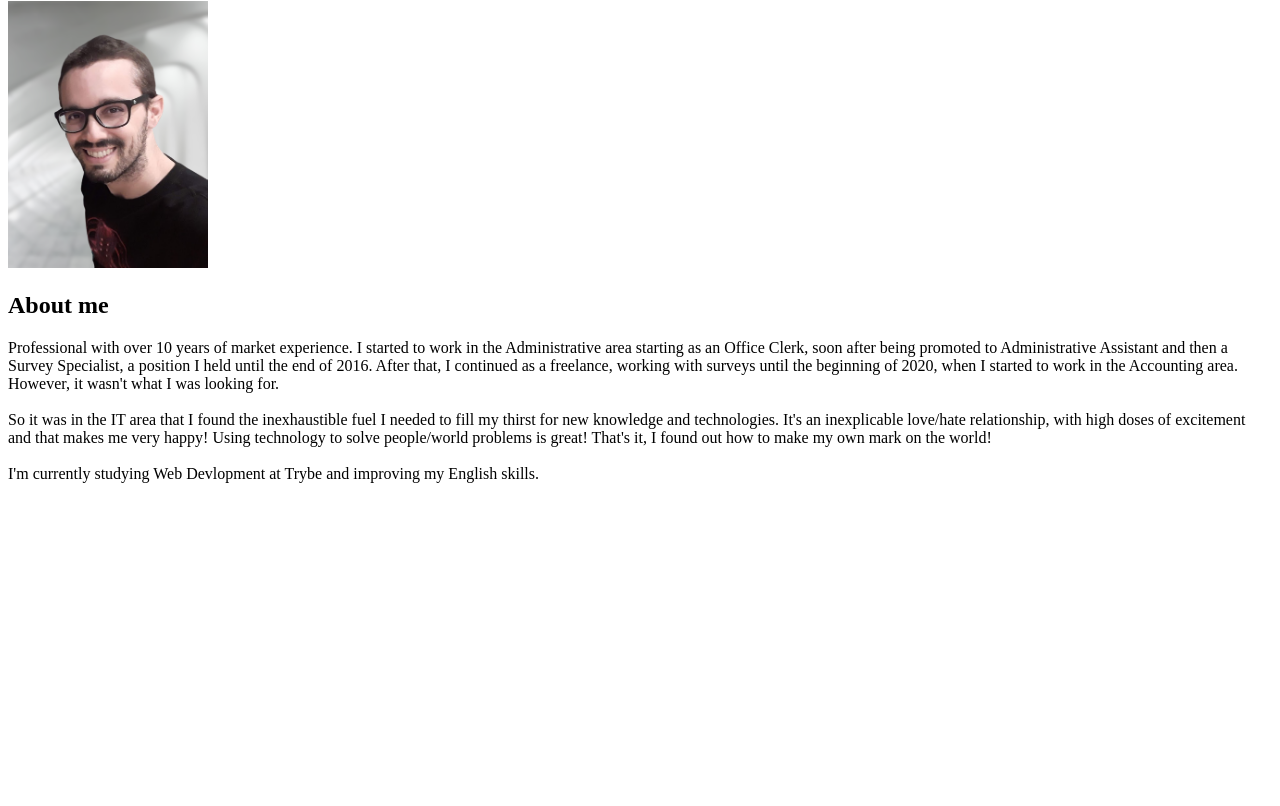
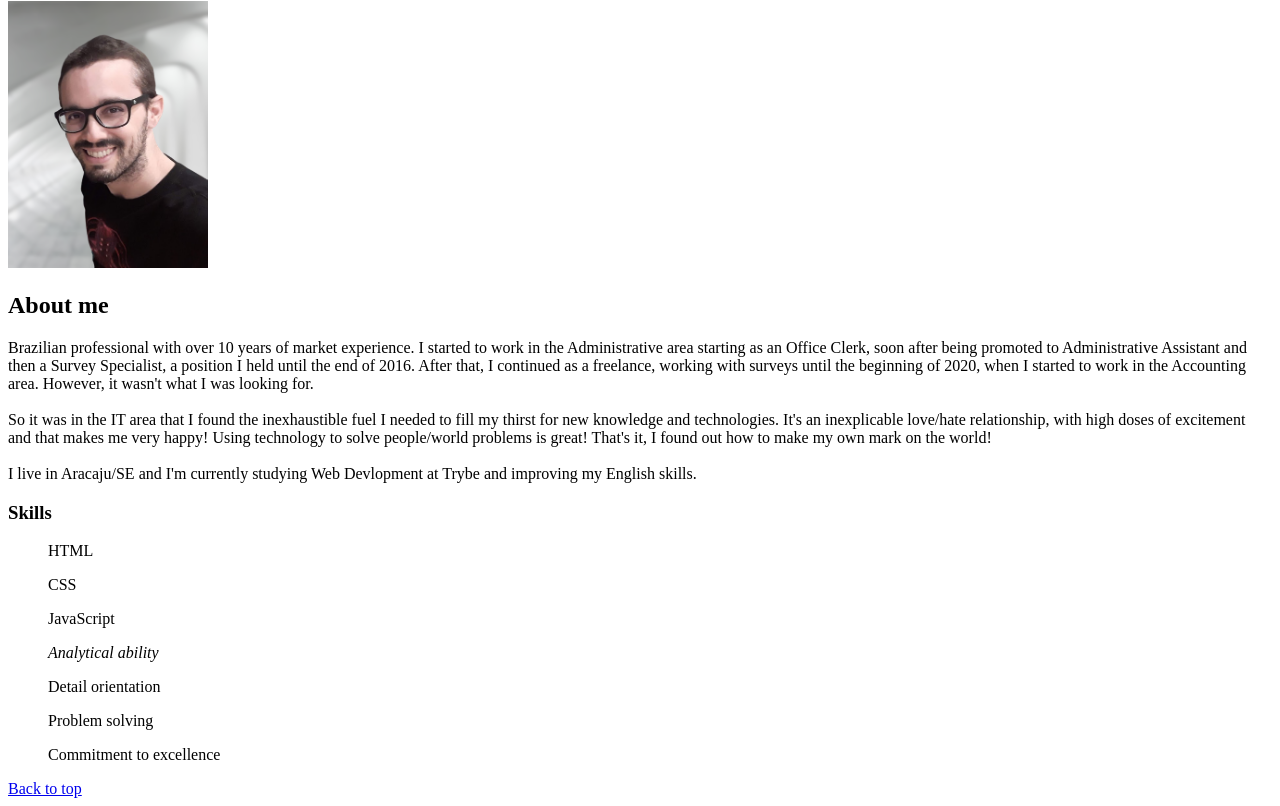
Before and after one commit to guybarreto/guybarreto.github.io, a plain HTML site: page index.html in a window 1280 px wide. Shown: the part 79-885 px from the top of the page. Before the commit the page ends 800 px from the top, so only its background shows below. Drawn offline with Linux system fonts and the light colour scheme.

Commit message:
About me text update, skills list, int link to profilePic, ext link to youtube

```diff
--- a/index.html
+++ b/index.html
@@ -11,11 +11,23 @@
     <img id="guy" src="/ProfilePic.png" alt="Imagem do autor do portfolio sorrindo" width="200">
 
     <h2>About me</h2>
-    <p>Professional with over 10 years of market experience. I started to work in the Administrative area starting as an Office Clerk, soon after being promoted to Administrative Assistant and then a Survey Specialist, a position I held until the end of 2016. After that, I continued as a freelance, working with surveys until the beginning of 2020, when I started to work in the Accounting area. However, it wasn't what I was looking for.<br><br>
+    <p>Brazilian professional with over 10 years of market experience. I started to work in the Administrative area starting as an Office Clerk, soon after being promoted to Administrative Assistant and then a Survey Specialist, a position I held until the end of 2016. After that, I continued as a freelance, working with surveys until the beginning of 2020, when I started to work in the Accounting area. However, it wasn't what I was looking for.<br><br>
 
     So it was in the IT area that I found the inexhaustible fuel I needed to fill my thirst for new knowledge and technologies. It's an inexplicable love/hate relationship, with high doses of excitement and that makes me very happy! Using technology to solve people/world problems is great! That's it, I found out how to make my own mark on the world!<br><br>
 
-    I'm currently studying Web Devlopment at Trybe and improving my English skills.</p>
+    I live in Aracaju/SE and I'm currently studying Web Devlopment at Trybe and improving my English skills.</p>
+
+    <h3>Skills</h3>
+    <ul>HTML</ul>
+    <ul>CSS</ul>
+    <ul>JavaScript</ul>
+    <ul><em>Analytical ability</em></ul>
+    <ul>Detail orientation</ul>
+    <ul>Problem solving</ul>
+    <ul>Commitment to excellence</ul>
+
+
+    <a href="#guy">Back to top</a>
 
 </body>
 </html>
```
